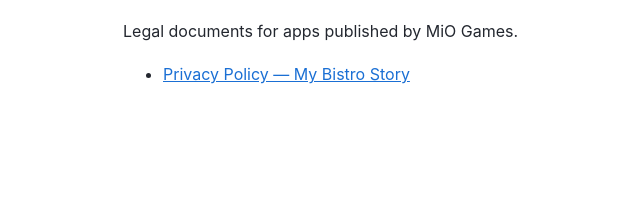
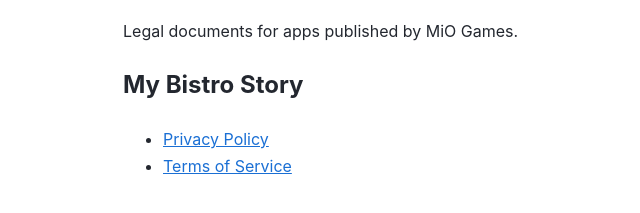
Before and after one commit to janreng/mio-games-legal, a plain HTML site: page index.html in a window 1280 px wide. Shown: the part 127-340 px from the top of the page, without its empty margins (157-797 px from the left). Drawn offline with Linux system fonts and the light colour scheme.

Commit message:
Link terms of service from index

```diff
--- a/index.html
+++ b/index.html
@@ -6,5 +6,9 @@
 </head><body>
 <h1>MiO Games — Legal</h1>
 <p>Legal documents for apps published by MiO Games.</p>
-<ul><li><a href="privacy-policy.html">Privacy Policy — My Bistro Story</a></li></ul>
+<h2>My Bistro Story</h2>
+<ul>
+<li><a href="privacy-policy.html">Privacy Policy</a></li>
+<li><a href="terms-of-service.html">Terms of Service</a></li>
+</ul>
 </body></html>
```
